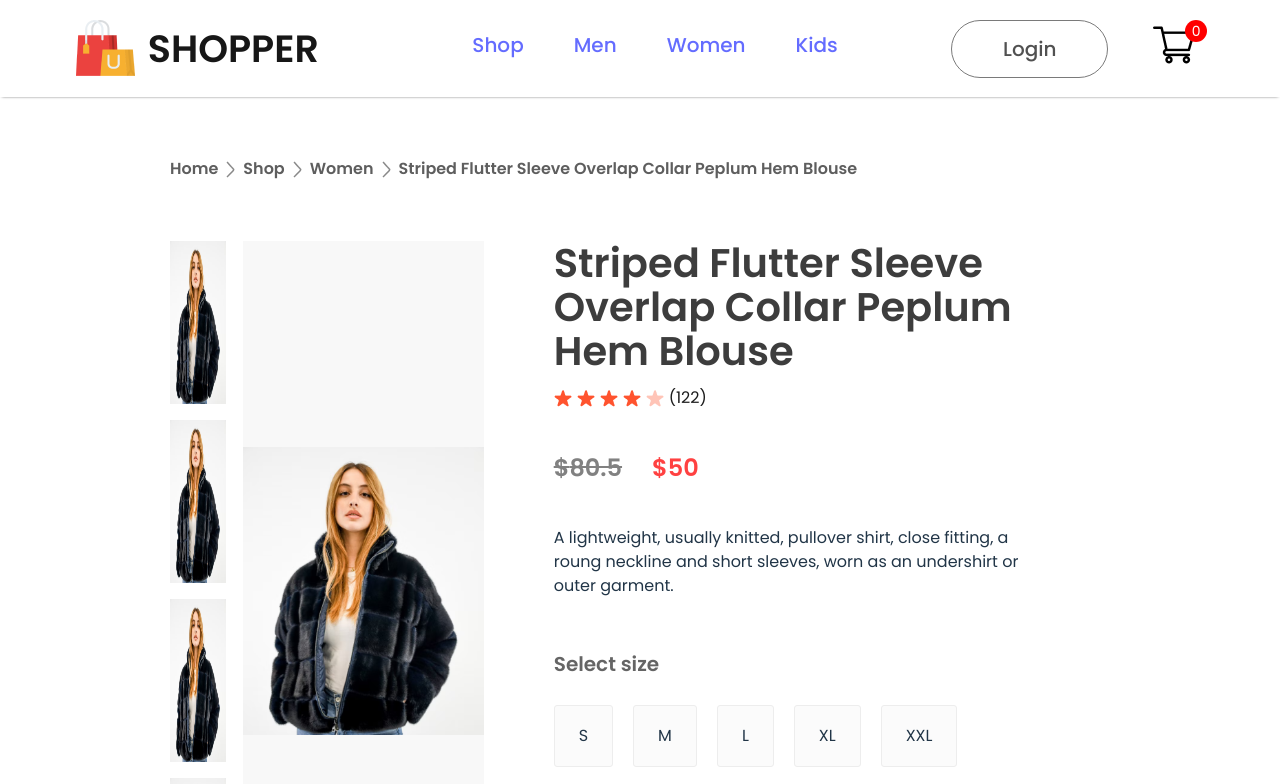
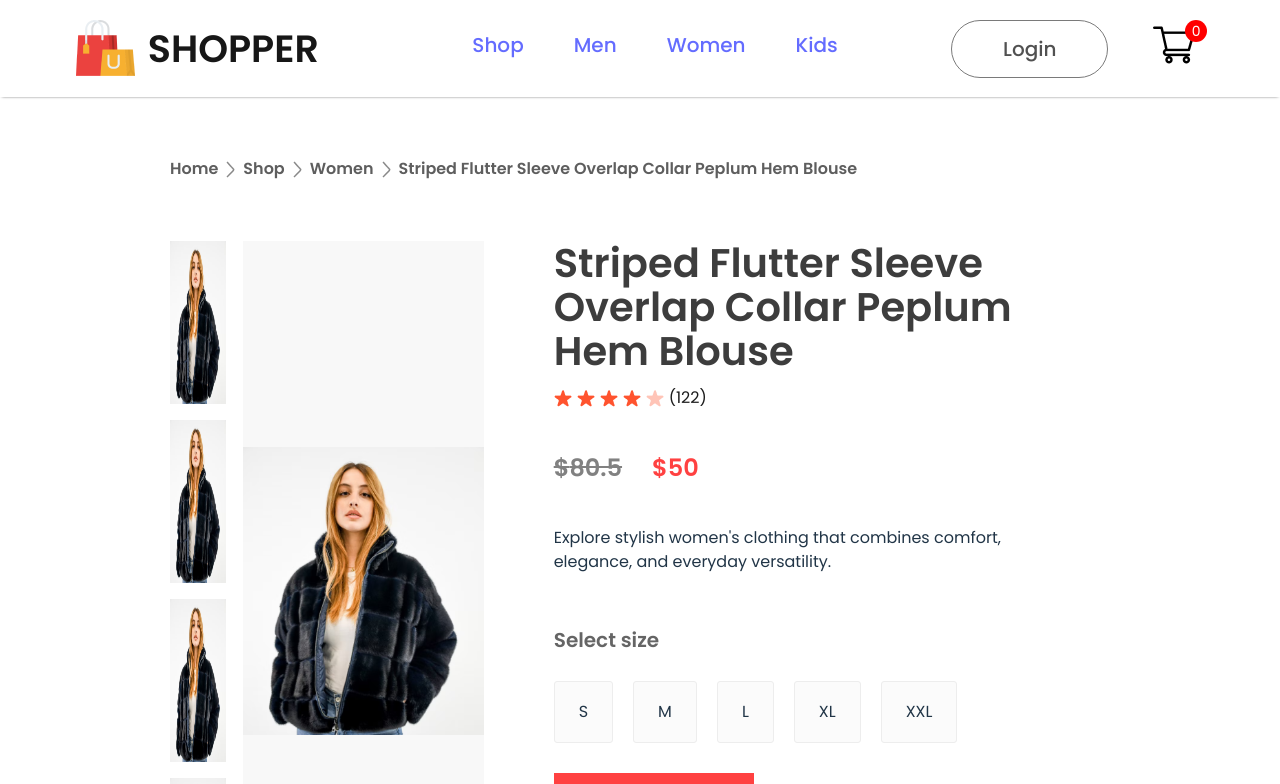
Before and after one commit to Irfanft12/ecommerce-shopper, a React (Vite) app: page /product/1 in a window 1280 px wide. Shown: the top 784 px of the page. Built offline with nearby package versions, Linux system fonts and the light colour scheme.

Commit message:
Refactor product description for category-specific text
Updated product description based on category.

```diff
--- a/src/components/productDisplay/ProductDisplay.jsx
+++ b/src/components/productDisplay/ProductDisplay.jsx
@@ -37,7 +37,11 @@ export default function ProductDisplay(props) {
                     <div className="product-display-right-prices-new">${product.new_price}</div>
                 </div>
                 <div className="product-display-right-description">
-                    A lightweight, usually knitted, pullover shirt, close fitting, a roung neckline and short sleeves, worn as an undershirt or outer garment.
+                    {product.category === "men"
+                        ? "Discover stylish men's clothing designed for everyday comfort and a modern look."
+                        : product.category === "women"
+                        ? "Explore stylish women's clothing that combines comfort, elegance, and everyday versatility."
+                        : "Explore comfortable and stylish kids' clothing, designed for everyday activities."}
                 </div>
                 <div className="product-display-right-size-wrapper">
                     <h1>Select size</h1>
```
